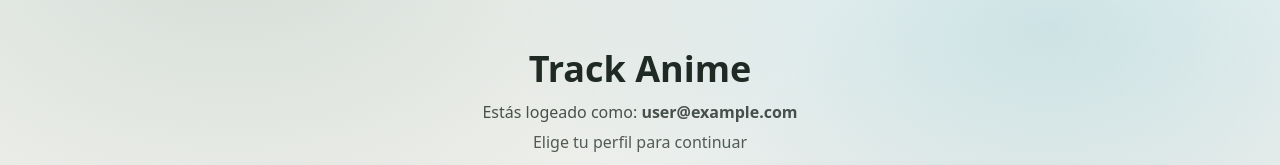
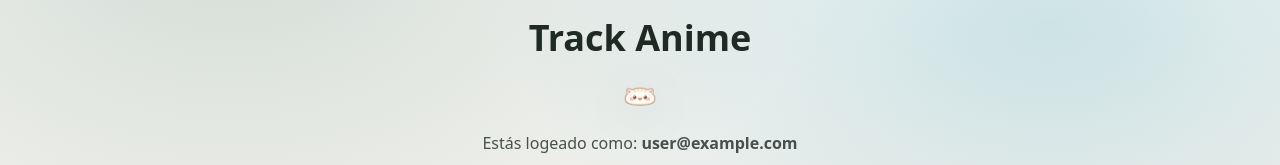
Before and after one commit to zer0trace1/anime-tracker, a Vue app: page /#/ in a window 1280 px wide. Shown: the part 135-300 px from the top of the page. Built offline with nearby package versions, Linux system fonts and the light colour scheme; no server answers; the database is empty; sample sign-in values are in the browser's storage.

Commit message:
adding logo

```diff
--- a/src/views/SeleccionPerfilView.vue
+++ b/src/views/SeleccionPerfilView.vue
@@ -3,6 +3,7 @@
     <img class="totoro" src="@/assets/decor/totoro-gif.gif" alt="" aria-hidden="true" />
     <div class="contenido">
       <h1 class="titulo">Track Anime</h1>
+      <img class="logo" :src="logo" alt="Gyoza" />
       <p class="sub">
         Estás logeado como: <strong>{{ usuarioNombre }}</strong>
       </p>
@@ -72,6 +73,7 @@ import { useRouter } from 'vue-router'
 import { usePerfilesStore } from '@/stores/perfiles'
 import { useSesionStore } from '@/stores/sesion'
 import { useToastsStore } from '@/stores/toasts'
+import logo from '@/assets/gyoza-logo.png'
 
 const router = useRouter()
 const perfilesStore = usePerfilesStore()
@@ -300,4 +302,11 @@ function fileToDataUrlResized(file: File, maxSide = 256, quality = 0.85): Promis
   opacity: 0.6;
 }
 .hidden { display: none; }
+.logo{
+  height: 54px;     /* cambia este número si lo quieres más grande/pequeño */
+  width: auto;
+  display: block;
+  margin: 0 auto 8px;
+  filter: drop-shadow(0 10px 24px rgba(0,0,0,0.08));
+}
 </style>
```
Also changed, not shown: src/assets/gyoza-logo.png (added).
